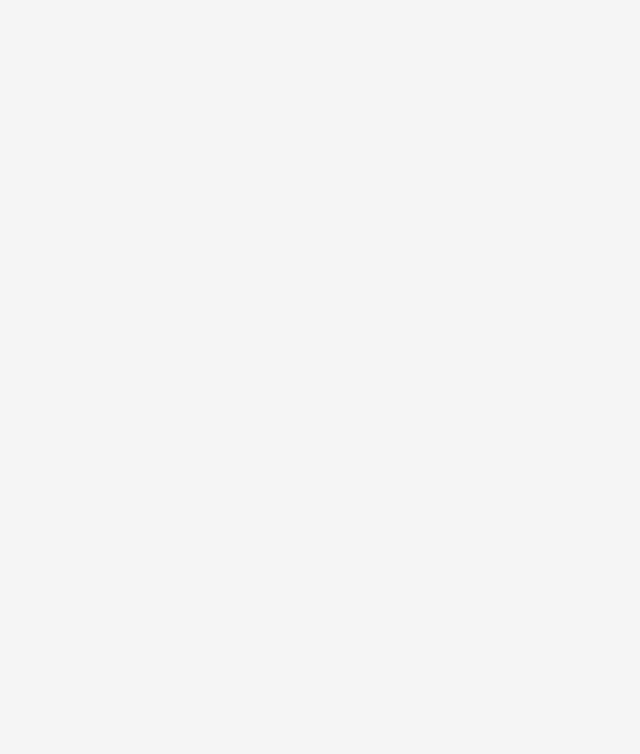
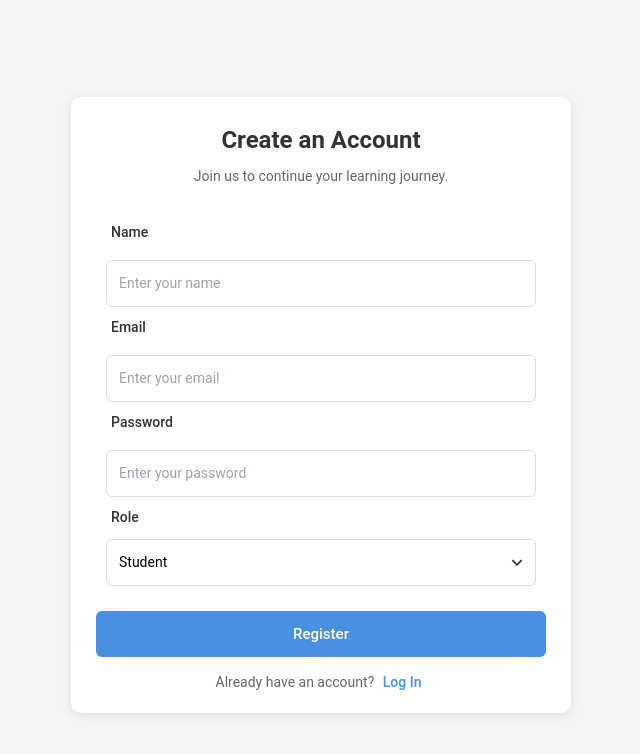
Before and after one commit to sogalabhi/adateam, a React (Vite) app: page /register in a window 1280 px wide. Before the commit this address had no page. Shown: the top 754 px of the page, without its empty margins (319-959 px from the left). Built offline with nearby package versions, Linux system fonts and the light colour scheme.

Commit message:
navigating register page

```diff
--- a/src/App.jsx
+++ b/src/App.jsx
@@ -7,6 +7,7 @@
 import Login from './pages/auth/loginpage';
 import UploadToYoutube from './pages/UploadToYoutube';
 import CatergoriesPage from './pages/CatergoriesPage';
+import Register from './pages/auth/register';
 
 const App = () => {
   return (
@@ -18,6 +19,7 @@
       <Route path="/upload" element={<UploadToYoutube />} />
       <Route path="/onboarding" element={<Questionnaire />} />
       <Route path="/category/:categoryName" element={<CatergoriesPage />} />
+      <Route path="/register" element={<Register />} />
     </Routes>
 
   );
--- a/src/pages/HomePage.jsx
+++ b/src/pages/HomePage.jsx
@@ -98,7 +98,7 @@
       </header>
 
       <div>
-        <h2 className="text-3xl font-semibold text-blue-600 my-6">Categories</h2>
+        <h2 className="text-3xl relative left-2 font-semibold text-blue-600 my-6">Categories</h2>
       </div>
 
       {/* Categories */}
@@ -116,7 +116,7 @@
 
       {/* Video Thumbnails Section */}
       <div>
-        <h3 className="text-2xl font-semibold text-blue-600 my-6">Latest Videos</h3>
+        <h3 className="text-2xl relative left-2 font-semibold text-blue-600 my-6">Latest Videos</h3>
       </div>
 
       {/* Video Thumbnails Grid */}
--- a/src/pages/UploadToYoutube.jsx
+++ b/src/pages/UploadToYoutube.jsx
@@ -47,7 +47,7 @@
 
     return (
         <div className="flex flex-col items-center justify-center h-screen bg-blue-600 p-8 m-0 text-white">
-            <h1 className="text-4xl font-bold mb-6">Share Your Content</h1>
+            <h1 className="text-4xl  font-bold mb-6">Share Your Content</h1>
             <div className="bg-white p-8 rounded-lg shadow-lg w-full max-w-lg text-black">
                 <input
                     type="text"
--- a/src/pages/auth/register.jsx
+++ b/src/pages/auth/register.jsx
@@ -1,6 +1,8 @@
 import React, { useState } from 'react';
 import './registerpage.css';
 import { createClient } from '@supabase/supabase-js';
+import { useNavigate } from 'react-router-dom';
+
 
 const supabaseUrl = 'https://bcgvspkuazvdtmzaqyiw.supabase.co';
 const supabaseAnonKey = 'eyJhbGciOiJIUzI1NiIsInR5cCI6IkpXVCJ9.eyJpc3MiOiJzdXBhYmFzZSIsInJlZiI6ImJjZ3ZzcGt1YXp2ZHRtemFxeWl3Iiwicm9sZSI6ImFub24iLCJpYXQiOjE3MzY1OTE5MDYsImV4cCI6MjA1MjE2NzkwNn0.WAcWP3VRdavS_in2IIaVFRvT-Lv7iDcFL3Aag__tUp4';
@@ -16,6 +18,8 @@
   const [error, setError] = useState('');
   const [loading, setLoading] = useState(false);
 
+
+  const navigate = useNavigate();
   const handleRegister = async (e) => {
     e.preventDefault();
 
@@ -51,6 +55,11 @@
     } finally {
       setLoading(false);
     }
+  };
+  const registered = () => {
+
+    alert("Thank you for completing the survey!"); // Show the alert
+    navigate("/onboarding"); // Navigate to /onboarding
   };
 
   return (
@@ -113,8 +122,10 @@
             type="submit"
             className="register-button"
             disabled={loading}
+            onClick={registered}
           >
             {loading ? 'Registering...' : 'Register'}
+
           </button>
         </form>
 
```
